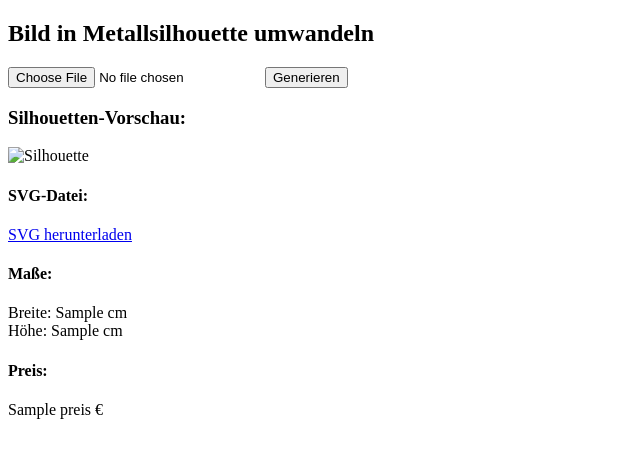
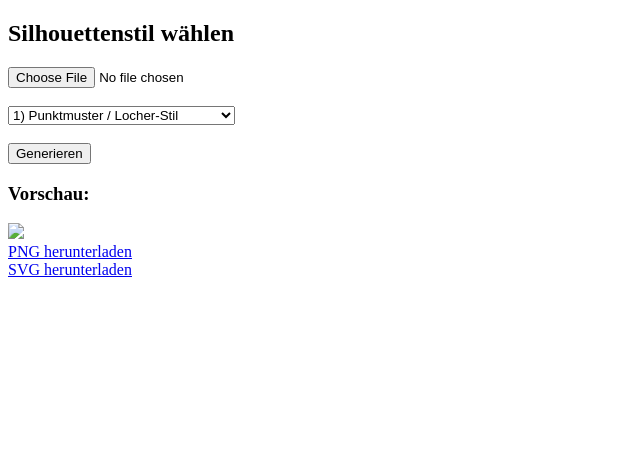
Before and after one commit to okanoeztuerk/metallsilhouette-generator, a Flask app: template templates/index.html in a window 1280 px wide. Shown: the top 458 px of the page, without its empty margins (0-640 px from the left). Run offline with Flask 3, Linux system fonts and the light colour scheme; the template is opened without the code that fills it: most values are stand-ins (such as "Sample title", 1, 10 or a date in 2020).

Commit message:
Update index.html

```diff
--- a/templates/index.html
+++ b/templates/index.html
@@ -1,24 +1,28 @@
 <!DOCTYPE html>
 <html>
 <head>
-    <title>Metallsilhouetten Generator</title>
+  <meta charset="utf-8">
+  <title>Metallsilhouette Generator</title>
 </head>
 <body>
-    <h2>Bild in Metallsilhouette umwandeln</h2>
+  <h2>Silhouettenstil wählen</h2>
   <form action="/" method="post" enctype="multipart/form-data">
-        <input type="file" name="image" accept="image/*" required />
+    <input type="file" name="image" accept="image/*" required><br><br>
+    <select name="stil" required>
+      <option value="einfach">1) Punktmuster / Locher-Stil</option>
+      <option value="linien">2) Linienmuster (Gravur-Look)</option>
+      <option value="gitter">3) Geometrische Raster / Pixel-Stil</option>
+      <option value="organisch">4) Organische Ausschnitte</option>
+      <option value="verlauf">5) Schattenriss mit Verläufen</option>
+    </select><br><br>
     <button type="submit">Generieren</button>
   </form>
+
   {% if result_url %}
-        <h3>Silhouetten-Vorschau:</h3>
-        <img src="{{ result_url }}" style="max-width:400px;" alt="Silhouette" />
-        <h4>SVG-Datei:</h4>
+    <h3>Vorschau:</h3>
+    <img src="{{ result_url }}" style="max-width:400px;"><br>
+    <a href="{{ result_url }}" download>PNG herunterladen</a><br>
     <a href="{{ svg_url }}" download>SVG herunterladen</a>
-        <h4>Maße:</h4>
-        Breite: {{ breite_cm }} cm<br>
-        Höhe: {{ höhe_cm }} cm
-        <h4>Preis:</h4>
-        {{ preis }} €
   {% endif %}
 </body>
 </html>
```
Lines whose indentation alone changed are shown as unchanged.
